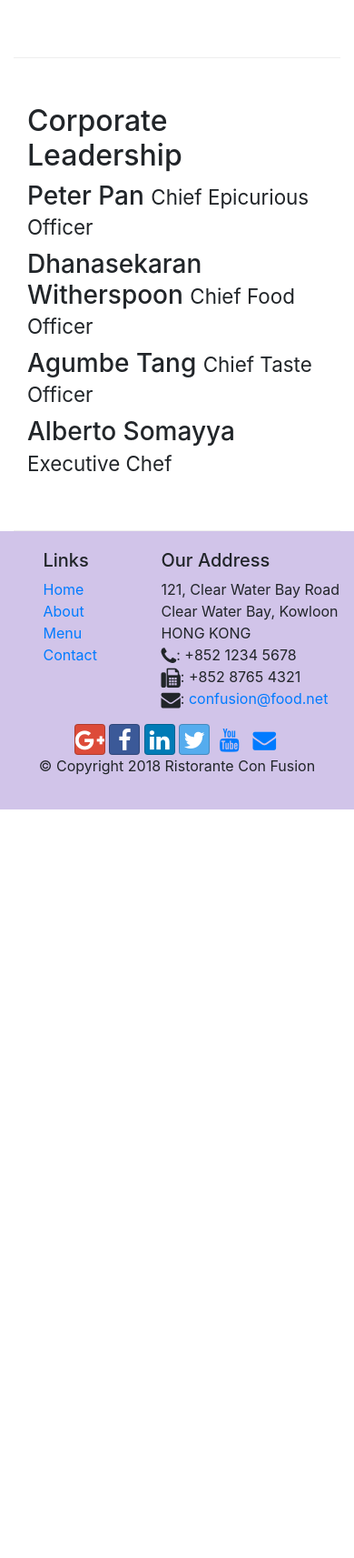
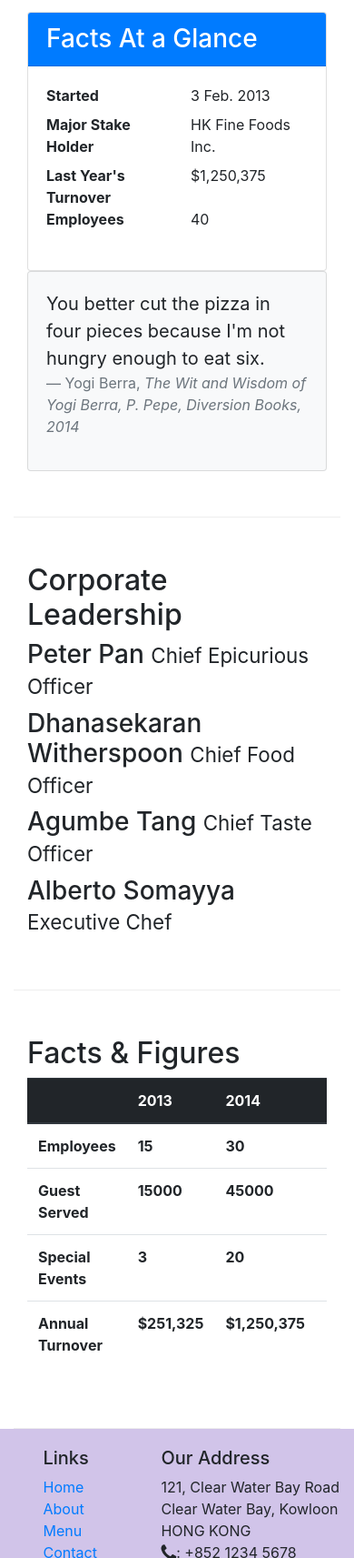
Before and after one commit to klaryon/Coursera_Bootstrap, a website: page aboutus.html in a window 390 px wide. Shown: the part 1037-2750 px from the top of the page at 91% size. Before the commit the page ends 1927 px from the top, so only its background shows below. Drawn offline with nearby package versions, Linux system fonts and the light colour scheme.

Commit message:
tables and cards

```diff
--- a/aboutus.html
+++ b/aboutus.html
@@ -65,7 +65,32 @@
                 <p>Started in 2010, Ristorante con Fusion quickly established itself as a culinary icon par excellence in Hong Kong. With its unique brand of world fusion cuisine that can be found nowhere else, it enjoys patronage from the A-list clientele in Hong Kong.  Featuring four of the best three-star Michelin chefs in the world, you never know what will arrive on your plate the next time you visit us.</p>
                 <p>The restaurant traces its humble beginnings to <em>The Frying Pan</em>, a successful chain started by our CEO, Mr. Peter Pan, that featured for the first time the world's best cuisines in a pan.</p>
             </div>
-            <div>
+            <div class="col-sm">
+                <div class="card">
+                    <h3 class="card-header bg-primary text-white">Facts At a Glance</h3>
+                    <div class="card-body">
+                        <dl class="row">
+                            <dt class="col-6">Started</dt>
+                            <dd class="col-6">3 Feb. 2013</dd>
+                            <dt class="col-6">Major Stake Holder</dt>
+                            <dd class="col-6">HK Fine Foods Inc.</dd>
+                            <dt class="col-6">Last Year's Turnover</dt>
+                            <dd class="col-6">$1,250,375</dd>
+                            <dt class="col-6">Employees</dt>
+                            <dd class="col-6">40</dd>
+                        </dl>
+                    </div>
+                </div>
+            </div>
+            <div class="col-12">
+                <div class="card card-body bg-light">
+                    <blockquote class="blockquote">
+                        <p class="mb-0">You better cut the pizza in four pieces because I'm not hungry enough to eat six.</p>
+                        <footer class="blockquote-footer">Yogi Berra,
+                            <cite title="Source Title">The Wit and Wisdom of Yogi Berra, P. Pepe, Diversion Books, 2014</cite>
+                        </footer>
+                    </blockquote>
+                </div>
             </div>
         </div>
 
@@ -83,7 +108,50 @@
                 <p class="d-none d-sm-block">Award winning three-star Michelin chef with wide International experience having worked closely with whos-who in the culinary world, he specializes in creating mouthwatering Indo-Italian fusion experiences. He says, <em>Put together the cuisines from the two craziest cultures, and you get a winning hit! Amma Mia!</em></p>
             </div>
        </div>
-
+       <div class="row row-content">
+           <div class="col-12 col-sm-9">
+               <h2>Facts &amp; Figures</h2>
+               <div class="table-responsive">
+                   <table class="table table-stripped">
+                        <thead class="thead-dark">
+                            <tr>
+                                <th>&nbsp;</th>
+                                <th>2013</th>
+                                <th>2014</th>
+                                <th>2015</th>
+                            </tr>
+                        </thead>
+                        <tbody>
+                            <tr>
+                                <th>Employees</th>
+                                <th>15</th>
+                                <th>30</th>
+                                <th>40</th>
+                            </tr>
+                            <tr>
+                                <th>Guest Served</th>
+                                <th>15000</th>
+                                <th>45000</th>
+                                <th>100,000</th>
+                            </tr>
+                            <tr>
+                                <th>Special Events</th>
+                                <th>3</th>
+                                <th>20</th>
+                                <th>45</th>
+                            </tr>
+                            <tr>
+                                <th>Annual Turnover</th>
+                                <th>$251,325</th>
+                                <th>$1,250,375</th>
+                                <th>$3,000,000</th>
+                            </tr>
+                        </tbody>
+                   </table>
+               </div>
+           </div>
+           <div class="col-12 col-sm-3"></div>
+       </div>
     </div>
 
     <footer class="footer">
```
Also changed, not shown: contactus.html (+0 -1 lines).
